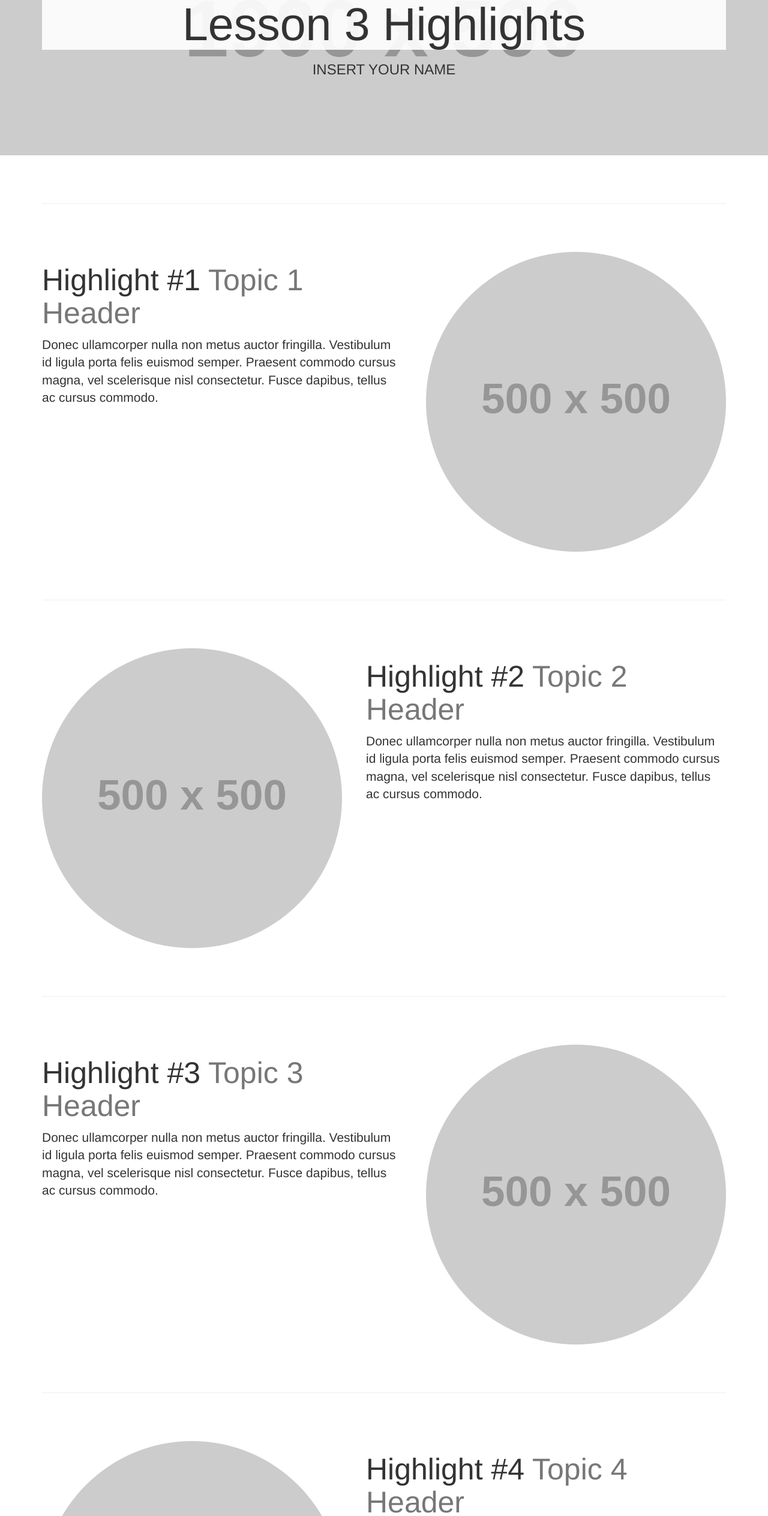
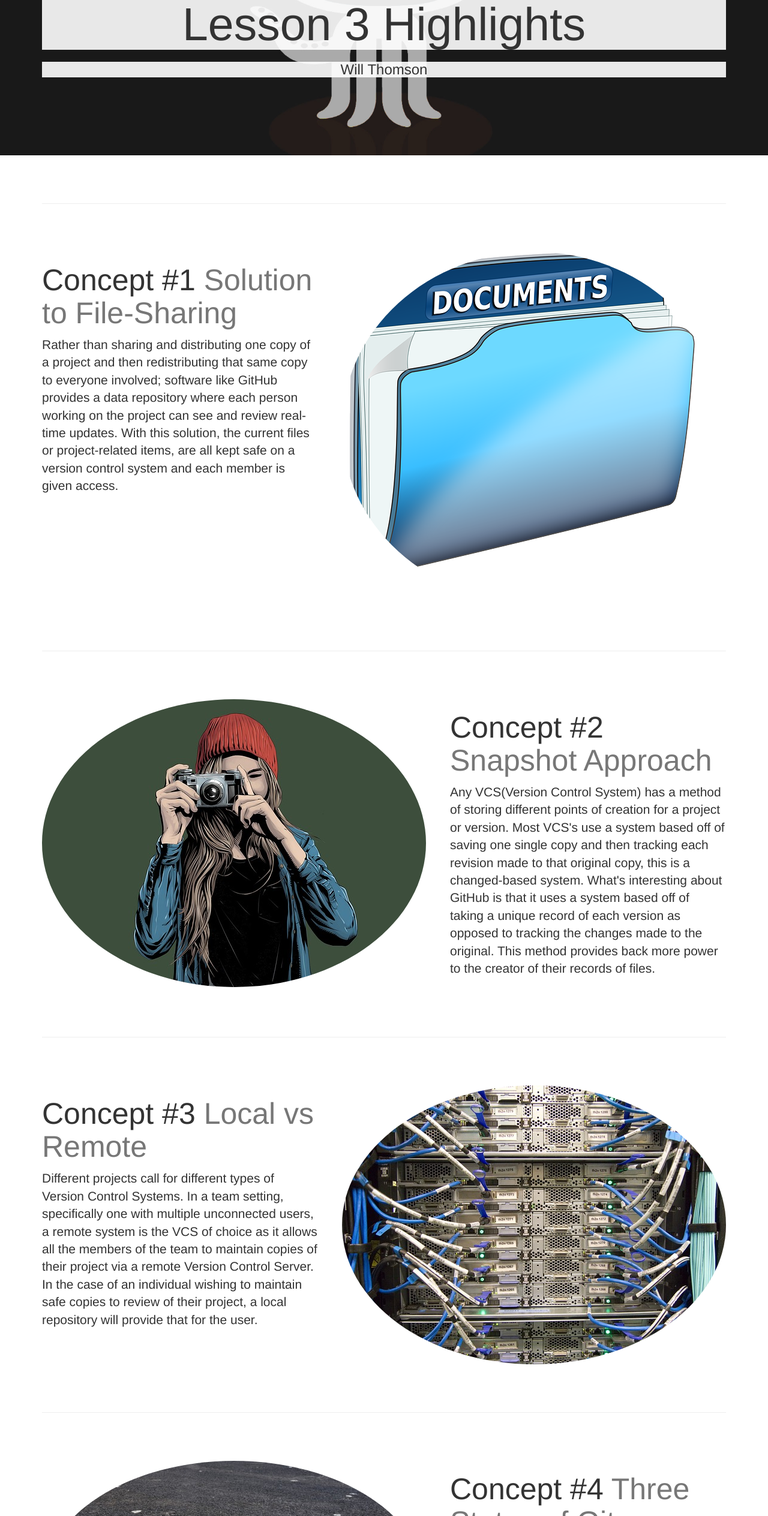
Before and after one commit to wmt15/Lesson3_versioncontrol, a plain HTML site: page index.html in a window 1280 px wide. Shown: the part 192-2720 px from the top of the page at 60% size. Drawn offline with Linux system fonts and the light colour scheme; placeholder pictures from the web are drawn by us.

Commit message:
final version

```diff
--- a/css/one-page-wonder.css
+++ b/css/one-page-wonder.css
@@ -12,7 +12,7 @@ body {
     display: block;
     width: 100%;
     text-align: center;
-    background: url('http://placehold.it/1900x500') no-repeat center center scroll;
+    background: url(github.jpg) no-repeat center center scroll;
     -webkit-background-size: cover;
     -moz-background-size: cover;
     background-size: cover;
@@ -31,6 +31,11 @@ body {
 
 .headline h2 {
     font-size: 77px;
+    background: #fff;
+    background: rgba(255,255,255,0.9);
+}
+.headline h3 {
+    font-size: px;
     background: #fff;
     background: rgba(255,255,255,0.9);
 }
--- a/index.html
+++ b/index.html
@@ -11,7 +11,7 @@
     <meta name="description" content="">
     <meta name="author" content="">
 
-    <title>INSERT YOUR NAME</title>
+    <title>Will Thomson</title>
 
     <!-- Bootstrap Core CSS -->
     <link href="css/bootstrap.min.css" rel="stylesheet">
@@ -41,7 +41,7 @@
             <div class="collapse navbar-collapse" id="bs-example-navbar-collapse-1">
                 <ul class="nav navbar-nav">
                     <li>
-                        <a href="#topic1">Highlight #1</a>
+                        <a href="#topic1">Highlight # 1</a>
                     </li>
                     <li>
                         <a href="#topic2">Hightlight #2</a>
@@ -67,7 +67,7 @@
         <div class="headline">
             <div class="container">
                 <h2>Lesson 3 Highlights</h2>
-                <h3>INSERT YOUR NAME</h3>
+                <h3>Will Thomson</h3>
             </div>
         </div>
     </header>
@@ -79,55 +79,55 @@
 
         <!-- First Featurette -->
         <div class="featurette" id="topic1">
-            <img class="featurette-image img-circle img-responsive pull-right" src="http://placehold.it/500x500">
-            <h2 class="featurette-heading">Highlight #1
-                <span class="text-muted">Topic 1 Header</span>
+            <img class="featurette-image img-circle img-responsive pull-right" src="files.png">
+            <h2 class="featurette-heading">Concept #1
+                <span class="text-muted">Solution to File-Sharing</span>
             </h2>
-            <p class="lead">Donec ullamcorper nulla non metus auctor fringilla. Vestibulum id ligula porta felis euismod semper. Praesent commodo cursus magna, vel scelerisque nisl consectetur. Fusce dapibus, tellus ac cursus commodo.</p>
+            <p class="lead">Rather than sharing and distributing one copy of a project and then redistributing that same copy to everyone involved; software like GitHub provides a data repository where each person working on the project can see and review real-time updates. With this solution, the current files or project-related items, are all kept safe on a version control system and each member is given access.</p>
         </div>
 
         <hr class="featurette-divider">
 
         <!-- Second Featurette -->
         <div class="featurette" id="topic2">
-            <img class="featurette-image img-circle img-responsive pull-left" src="http://placehold.it/500x500">
-            <h2 class="featurette-heading">Highlight #2
-                <span class="text-muted">Topic 2 Header</span>
+            <img class="featurette-image img-circle img-responsive pull-left" src="snapshot.jpg">
+            <h2 class="featurette-heading">Concept #2
+                <span class="text-muted">Snapshot Approach</span>
             </h2>
-            <p class="lead">Donec ullamcorper nulla non metus auctor fringilla. Vestibulum id ligula porta felis euismod semper. Praesent commodo cursus magna, vel scelerisque nisl consectetur. Fusce dapibus, tellus ac cursus commodo.</p>
+            <p class="lead">Any VCS(Version Control System) has a method of storing different points of creation for a project or version. Most VCS's use a system based off of saving one single copy and then tracking each revision made to that original copy, this is a changed-based system. What's interesting about GitHub is that it uses a system based off of taking a unique record of each version as opposed to tracking the changes made to the original. This method provides back more power to the creator of their records of files.</p>
         </div>
 
         <hr class="featurette-divider">
 
         <!-- Third Featurette -->
         <div class="featurette" id="topic3">
-            <img class="featurette-image img-circle img-responsive pull-right" src="http://placehold.it/500x500">
-            <h2 class="featurette-heading">Highlight #3
-                <span class="text-muted">Topic 3 Header</span>
+            <img class="featurette-image img-circle img-responsive pull-right" src="server.jpg">
+            <h2 class="featurette-heading">Concept #3
+                <span class="text-muted">Local vs Remote</span>
             </h2>
-            <p class="lead">Donec ullamcorper nulla non metus auctor fringilla. Vestibulum id ligula porta felis euismod semper. Praesent commodo cursus magna, vel scelerisque nisl consectetur. Fusce dapibus, tellus ac cursus commodo.</p>
+            <p class="lead">Different projects call for different types of Version Control Systems. In a team setting, specifically one with multiple unconnected users, a remote system is the VCS of choice as it allows all the members of the team to maintain copies of their project via a remote Version Control Server. In the case of an individual wishing to maintain safe copies to review of their project, a local repository will provide that for the user.</p>
         </div>
 
         <hr class="featurette-divider">
 
        <!-- Fourth Featurette -->
         <div class="featurette" id="topic4">
-            <img class="featurette-image img-circle img-responsive pull-left" src="http://placehold.it/500x500">
-            <h2 class="featurette-heading">Highlight #4
-                <span class="text-muted">Topic 4 Header</span>
+            <img class="featurette-image img-circle img-responsive pull-left" src="three.jpg">
+            <h2 class="featurette-heading">Concept #4
+                <span class="text-muted">Three States of Git</span>
             </h2>
-            <p class="lead">Donec ullamcorper nulla non metus auctor fringilla. Vestibulum id ligula porta felis euismod semper. Praesent commodo cursus magna, vel scelerisque nisl consectetur. Fusce dapibus, tellus ac cursus commodo.</p>
+            <p class="lead">When using GitHub as a VCS there are 3 main states that the files for your project can stay in; committed, modified, and staged. The committed state essentially means that the data has been committed and safely stored. The modified state indicates a difference in files but not yet safely stored. The staged state is an indicator of a newly modofied file being committed as your next version. The entire repository process revolves around these 3 states and is straight-forward for the creator.</p>
         </div>
 
         <hr class="featurette-divider">
 
         <!-- Fifth Featurette -->
         <div class="featurette" id="topic5">
-            <img class="featurette-image img-circle img-responsive pull-right" src="http://placehold.it/500x500">
-            <h2 class="featurette-heading">Highlight #5
-                <span class="text-muted">Topic 5 Header</span>
+            <img class="featurette-image img-circle img-responsive pull-right" src="code.jpg">
+            <h2 class="featurette-heading">Concept #5
+                <span class="text-muted">Commanding Git</span>
             </h2>
-            <p class="lead">Donec ullamcorper nulla non metus auctor fringilla. Vestibulum id ligula porta felis euismod semper. Praesent commodo cursus magna, vel scelerisque nisl consectetur. Fusce dapibus, tellus ac cursus commodo.</p>
+            <p class="lead">In order to ensure that GitHub is receiving your files and updating new versions of them in their system, commands must be used to add, commit, and push your data. Using the add command, git add, allows the current version of the project to be added to the cache as a wished snapshot for the creator to return to and server to store. Then, with the command git commit, the file can be stored safely on the local repository. Finally using the command git push, the user can then send the file to the remote repository.</p>
         </div>
 
         <hr class="featurette-divider">
@@ -136,7 +136,7 @@
         <footer>
             <div class="row">
                 <div class="col-lg-12">
-                    <p>Copyright &copy; 2017</p>
+                    <p>Copyright &copy; Will Thomson 2017</p>
                 </div>
             </div>
         </footer>
```
Also changed, not shown: code.jpg (added), css/github.jpg (added), files.png (added), server.jpg (added), snapshot.jpg (added), three.jpg (added), 1 other file.
